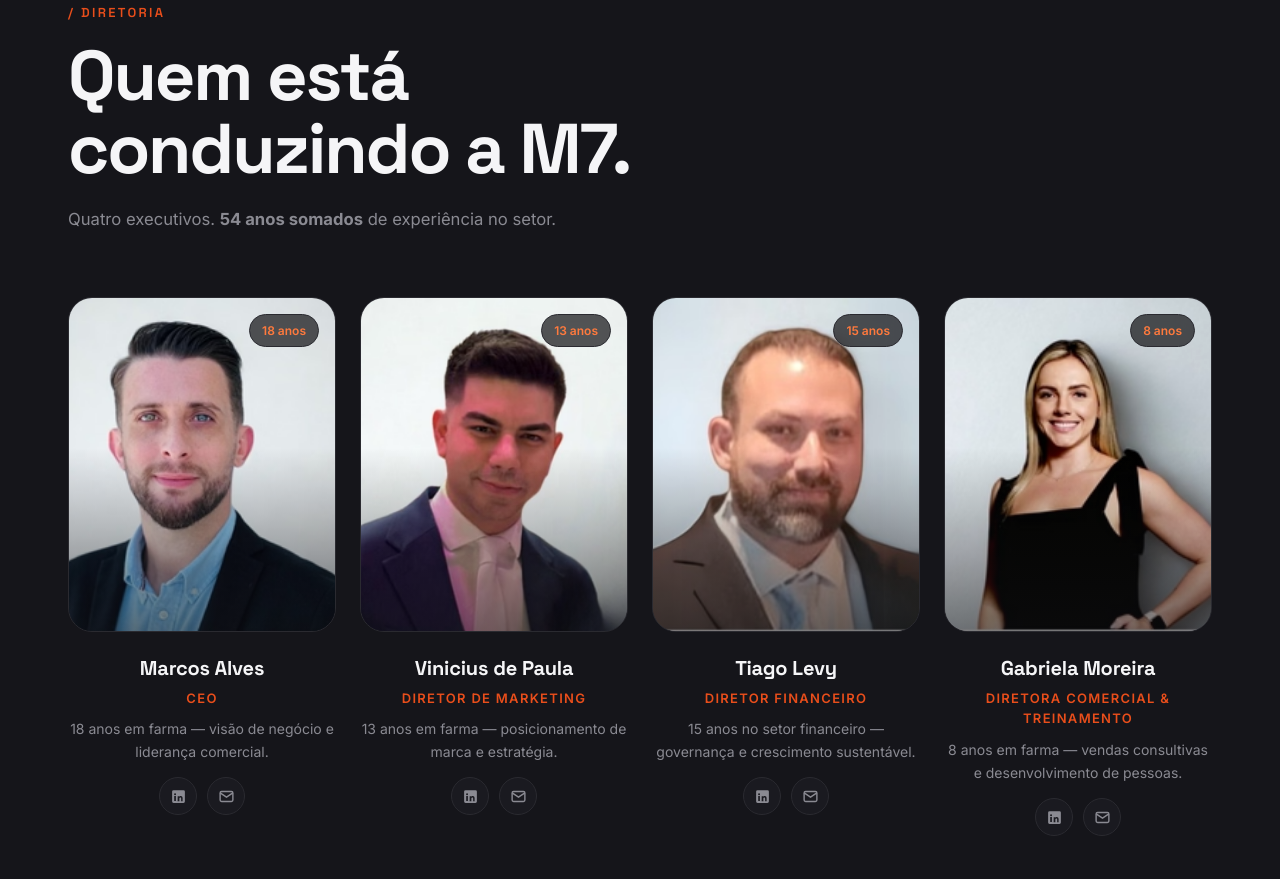
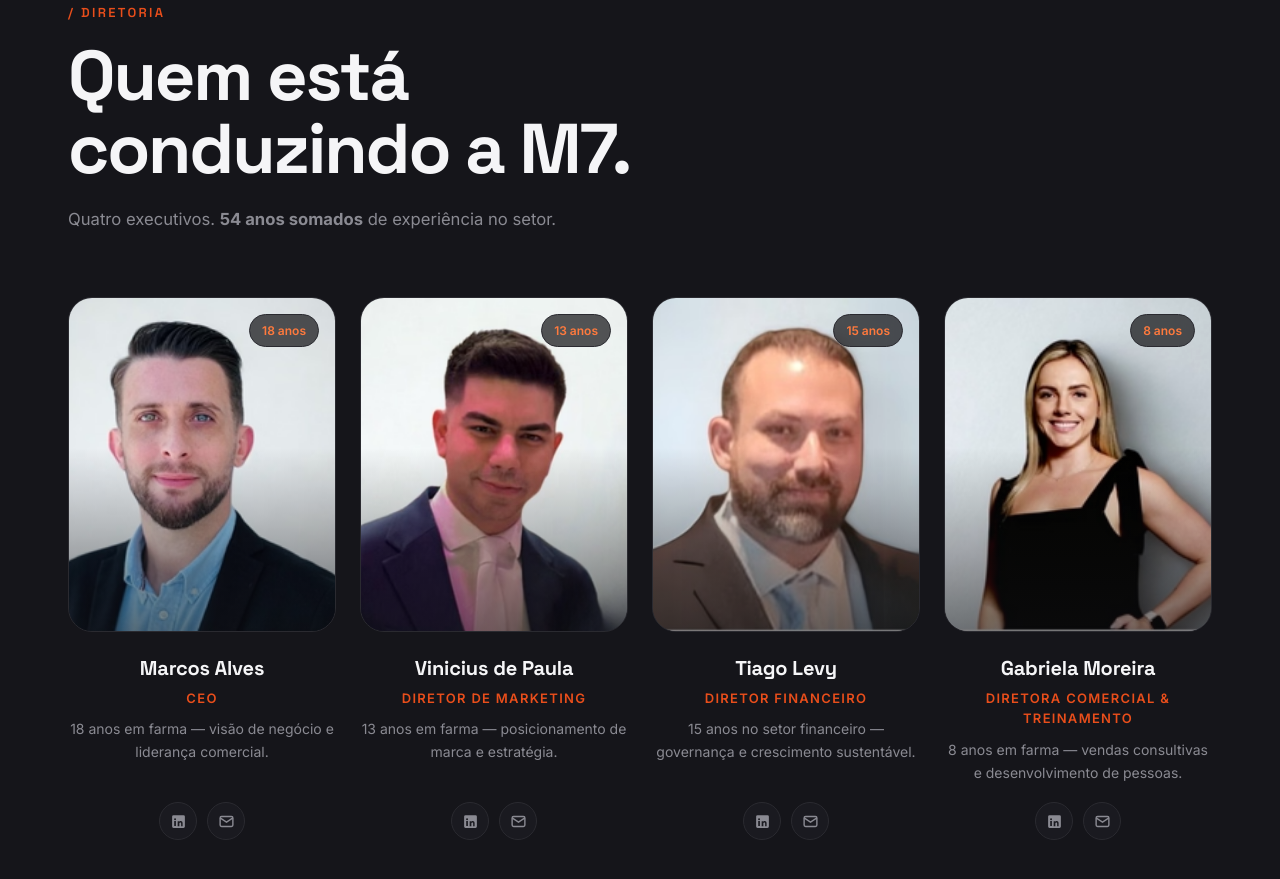
Before and after one commit to kayquelevy/site-m7, a plain HTML site: page index.html in a window 1280 px wide. Shown: the part 5440-6319 px from the top of the page. Drawn offline with nearby package versions, Linux system fonts and the light colour scheme.

Commit message:
fix(equipe): alinhar bolinhas sociais no rodape dos cards via flex

```diff
--- a/styles/main.css
+++ b/styles/main.css
@@ -846,10 +846,14 @@ section { padding: clamp(80px, 12vw, 160px) 0; position: relative; }
   display: grid;
   grid-template-columns: repeat(4, 1fr);
   gap: 24px;
+  align-items: stretch;
 }
 .membro {
   text-align: center;
   transition: transform 0.4s var(--ease-out);
+  display: flex;
+  flex-direction: column;
+  height: 100%;
 }
 .membro:hover { transform: translateY(-6px); }
 
@@ -930,6 +934,8 @@ section { padding: clamp(80px, 12vw, 160px) 0; position: relative; }
   display: flex;
   justify-content: center;
   gap: 10px;
+  margin-top: auto;
+  padding-top: 4px;
 }
 .membro__social a {
   width: 38px;
```
